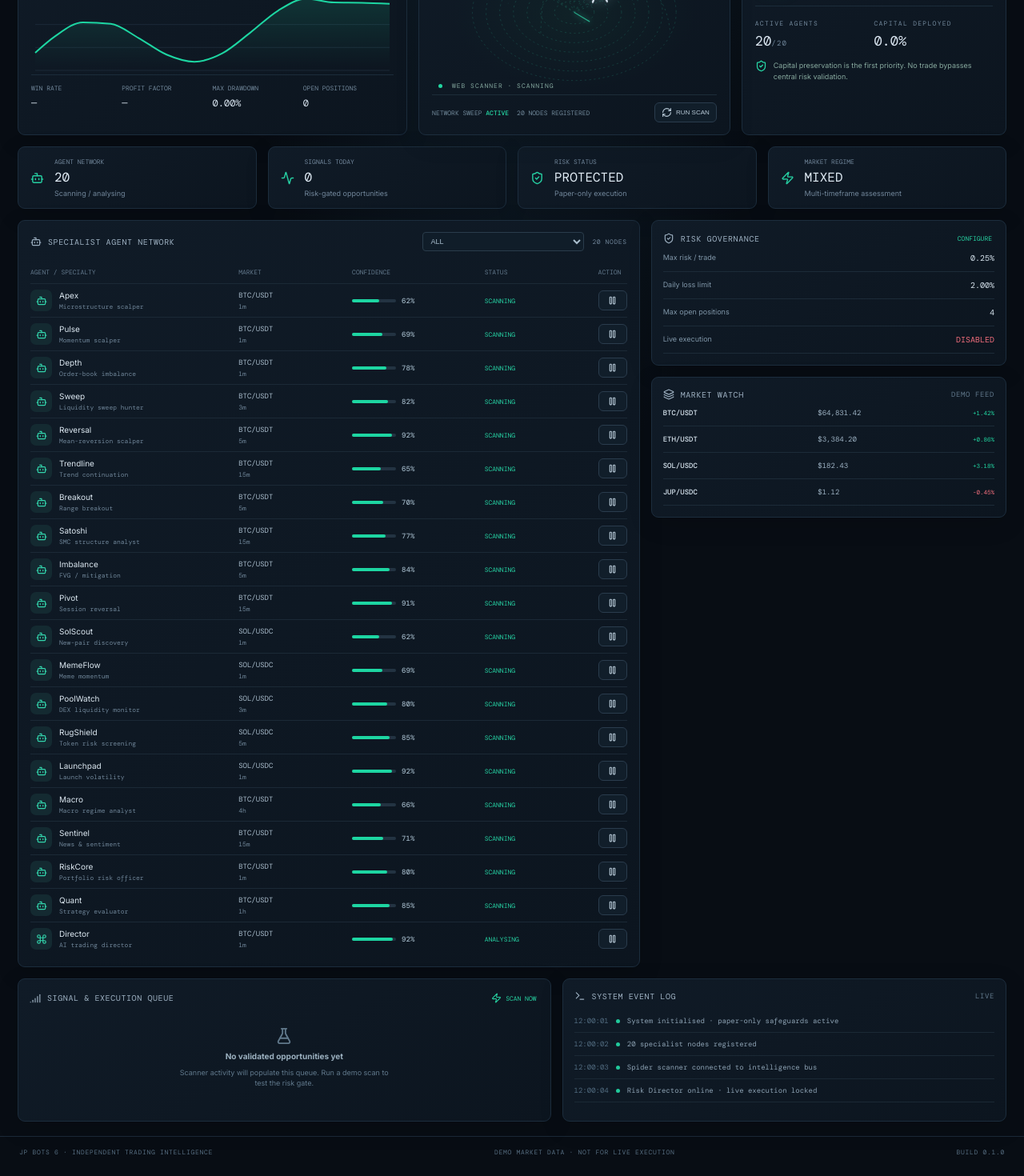
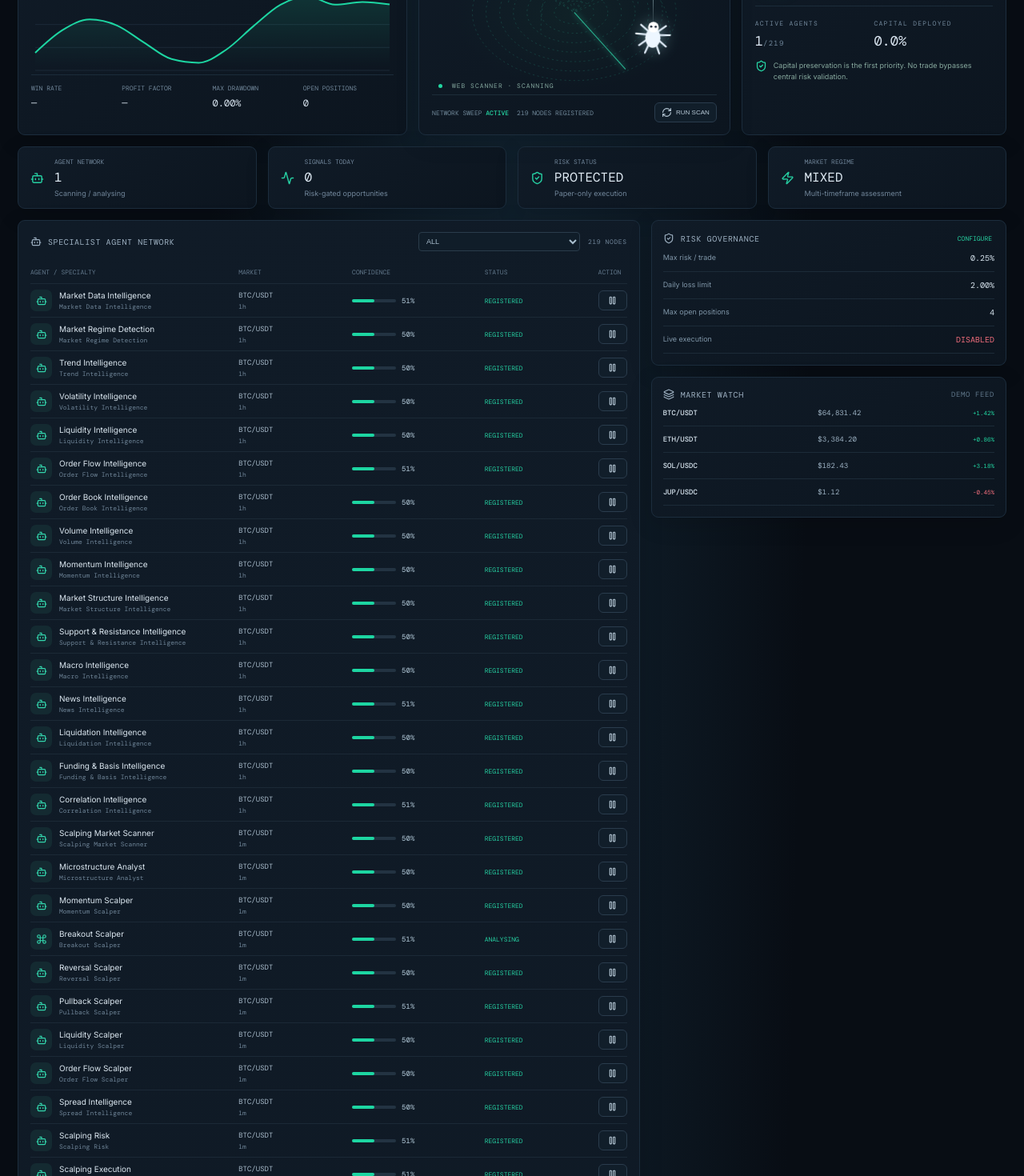
Before and after one commit to kyleel2249/jpbots-6, a React (Vite) app: page / in a window 1280 px wide. Shown: the part 300-1770 px from the top of the page at 80% size. Built offline with nearby package versions, Linux system fonts and the light colour scheme.

Commit message:
generate agent registry from all specialist departments

```diff
--- a/src/agents.ts
+++ b/src/agents.ts
@@ -1,3 +1,13 @@
 import type {Agent} from './types';
-const specs=[['Apex','Scalping','Microstructure scalper','1m'],['Pulse','Scalping','Momentum scalper','1m'],['Depth','Scalping','Order-book imbalance','1m'],['Sweep','Scalping','Liquidity sweep hunter','3m'],['Reversal','Scalping','Mean-reversion scalper','5m'],['Trendline','Day Trading','Trend continuation','15m'],['Breakout','Day Trading','Range breakout','5m'],['Satoshi','Day Trading','SMC structure analyst','15m'],['Imbalance','Day Trading','FVG / mitigation','5m'],['Pivot','Day Trading','Session reversal','15m'],['SolScout','Solana','New-pair discovery','1m'],['MemeFlow','Solana','Meme momentum','1m'],['PoolWatch','Solana','DEX liquidity monitor','3m'],['RugShield','Solana','Token risk screening','5m'],['Launchpad','Solana','Launch volatility','1m'],['Macro','Intelligence','Macro regime analyst','4h'],['Sentinel','Intelligence','News & sentiment','15m'],['RiskCore','Risk','Portfolio risk officer','1m'],['Quant','Research','Strategy evaluator','1h'],['Director','Command','AI trading director','1m'] ] as const;
-export const initialAgents:Agent[]=specs.map((s,i)=>({id:i+1,name:s[0],division:s[1],strategy:s[2],symbol:i>=10&&i<=14?'SOL/USDC':'BTC/USDT',timeframe:s[3],status:i===17?'SCANNING':i===19?'ANALYSING':'SCANNING',confidence:62+(i*7)%34,trades:0,winRate:0,pnl:0,risk:i===17?0.25:0.2}));
+import {allAgentRoles} from './departments';
+// These are registered specialist definitions, not running worker processes.
+export const initialAgents:Agent[]=allAgentRoles.map((r,i)=>({
+ id:i+1,
+ name:r.name.replace(/ Agent$/,''),
+ division:r.department,
+ strategy:r.task,
+ symbol:r.department.includes('Solana')?'SOL/USDC':'BTC/USDT',
+ timeframe:r.department==='Scalping'?'1m':r.department==='Day Trading'?'15m':'1h',
+ status:'REGISTERED',
+ confidence:0,trades:0,winRate:0,pnl:0,risk:.2
+}));
```
